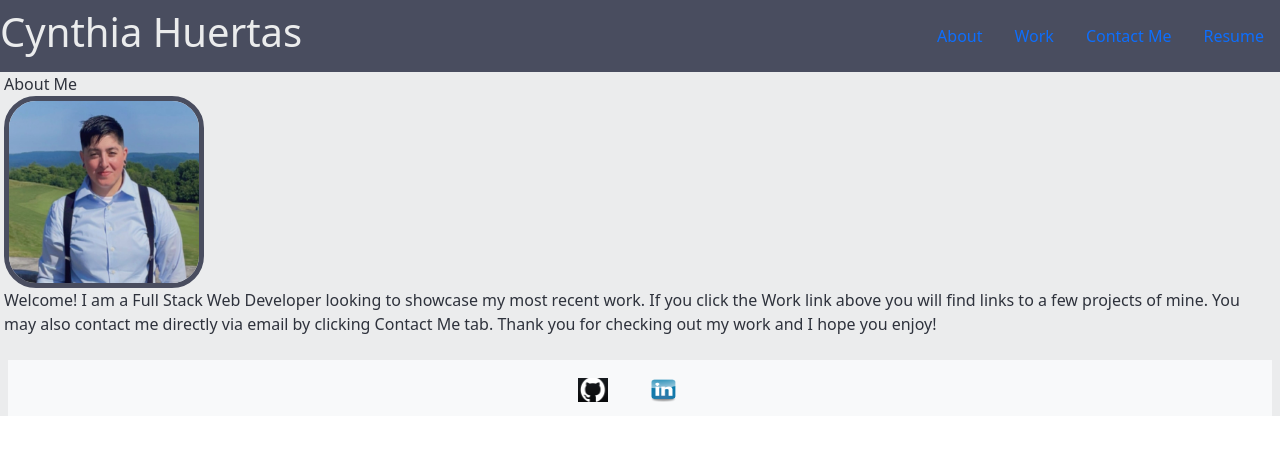
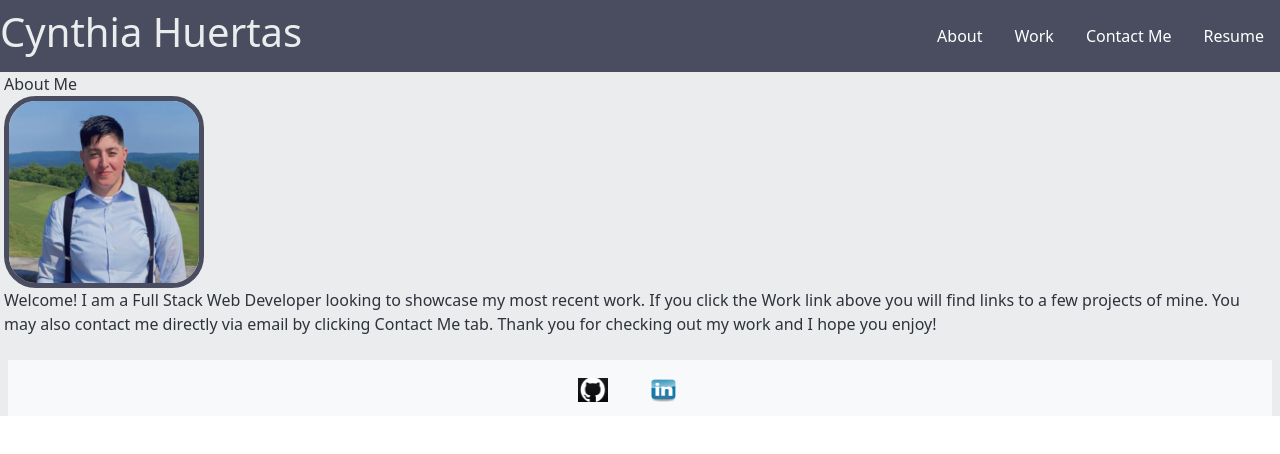
Before and after one commit to CyndiHue/HuertasCPortfolio, a React (Vite) app: page / in a window 1280 px wide. Shown: the top 454 px of the page. Built offline with nearby package versions, Linux system fonts and the light colour scheme.

Commit message:
links in navbar updated to show which page on

```diff
--- a/src/components/Navbar.jsx
+++ b/src/components/Navbar.jsx
@@ -1,19 +1,30 @@
 import { Link, useLocation } from 'react-router-dom';
-
 
 function Navbar() {
   const currentPage = useLocation().pathname;
 
+  const linkStyle = {
+    color: 'white', // Set the link color to white
+    textDecoration: 'none', // Remove the default underline
+  };
+
+  const activeLinkStyle = {
+    color: 'white',
+    borderBottom: '2px solid white', // Add a white underline on active links
+  };
+
+  const hoverLinkStyle = {
+    borderBottom: '2px solid white', // Add a white underline on hover
+  };
+
   return (
-
-    <ul className="nav navbar ">
-
-    <h1>Cynthia Huertas</h1>
-
+    <ul className="nav navbar">
+      <h1>Cynthia Huertas</h1>
       <li className="nav-item ms-auto">
         <Link
           to="/About"
           className={currentPage === '/About' ? 'nav-link active' : 'nav-link'}
+          style={currentPage === '/About' ? activeLinkStyle : linkStyle}
         >
           About
         </Link>
@@ -22,6 +33,7 @@ function Navbar() {
         <Link
           to="/Work"
           className={currentPage === '/Work' ? 'nav-link active' : 'nav-link'}
+          style={currentPage === '/Work' ? activeLinkStyle : linkStyle}
         >
           Work
         </Link>
@@ -30,6 +42,7 @@ function Navbar() {
         <Link
           to="/Contact"
           className={currentPage === '/Contact' ? 'nav-link active' : 'nav-link'}
+          style={currentPage === '/Contact' ? activeLinkStyle : linkStyle}
         >
           Contact Me
         </Link>
@@ -38,6 +51,7 @@ function Navbar() {
         <Link
           to="/Resume"
           className={currentPage === '/Resume' ? 'nav-link active' : 'nav-link'}
+          style={currentPage === '/Resume' ? activeLinkStyle : linkStyle}
         >
           Resume
         </Link>
@@ -45,5 +59,4 @@ function Navbar() {
     </ul>
   );
 }
-
 export default Navbar;
```
